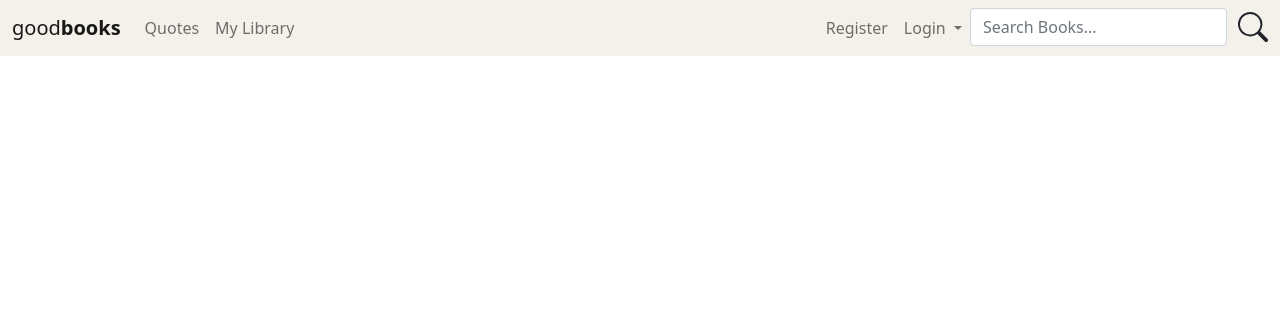
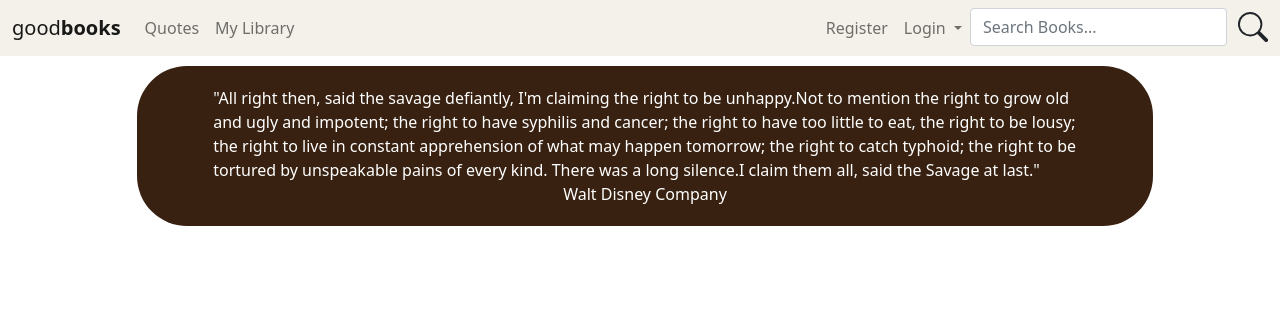
Before and after one commit to Cica-Maca/GoodBooks, a Django app: page /Books/quotes in a window 1280 px wide. Shown: the top 316 px of the page. Run offline with Django 4.2, Linux system fonts and the light colour scheme; some libraries are stand-ins or nearby versions.

Commit message:
Created base quote div

```diff
--- a/Reading/Books/static/styles.css
+++ b/Reading/Books/static/styles.css
@@ -342,3 +342,31 @@
     font-family: "Merriweather", "Georgia", serif;
     line-height: 21px;
 }
+
+
+.content-quote {
+    display: flex;
+    justify-content: center;
+}
+
+.quote {
+    width: 80%;
+    background-color: #382110;
+    border-radius: 50px;
+    display: flex;
+    padding-top: 20px;
+    padding-bottom: 20px;
+    flex-direction: column;
+    align-content: center;
+    align-items: center;
+}
+
+.quote-text {
+    color: white;
+    width: 85%;
+}
+
+.quote-author {
+    color: white;
+    float: right;
+}
--- a/Reading/Books/templates/Books/quotes.html
+++ b/Reading/Books/templates/Books/quotes.html
@@ -3,4 +3,16 @@
 
 {% block body %}
 
+<div class="content-quote">
+    <div class="quote">
+        <div class="quote-text">
+            "All right then, said the savage defiantly, I'm claiming the right to be unhappy.Not to mention the right to grow old and ugly and impotent; the right to have syphilis and cancer; the right to have too little to eat, the right to be lousy; the right to live in constant apprehension of what may happen tomorrow; the right to catch typhoid; the right to be tortured by unspeakable pains of every kind. There was a long silence.I claim them all, said the Savage at last."
+        </div>
+        <div class="quote-author">
+            Walt Disney Company
+        </div>
+    </div>
+</div>
+
+
 {% endblock %}
```
